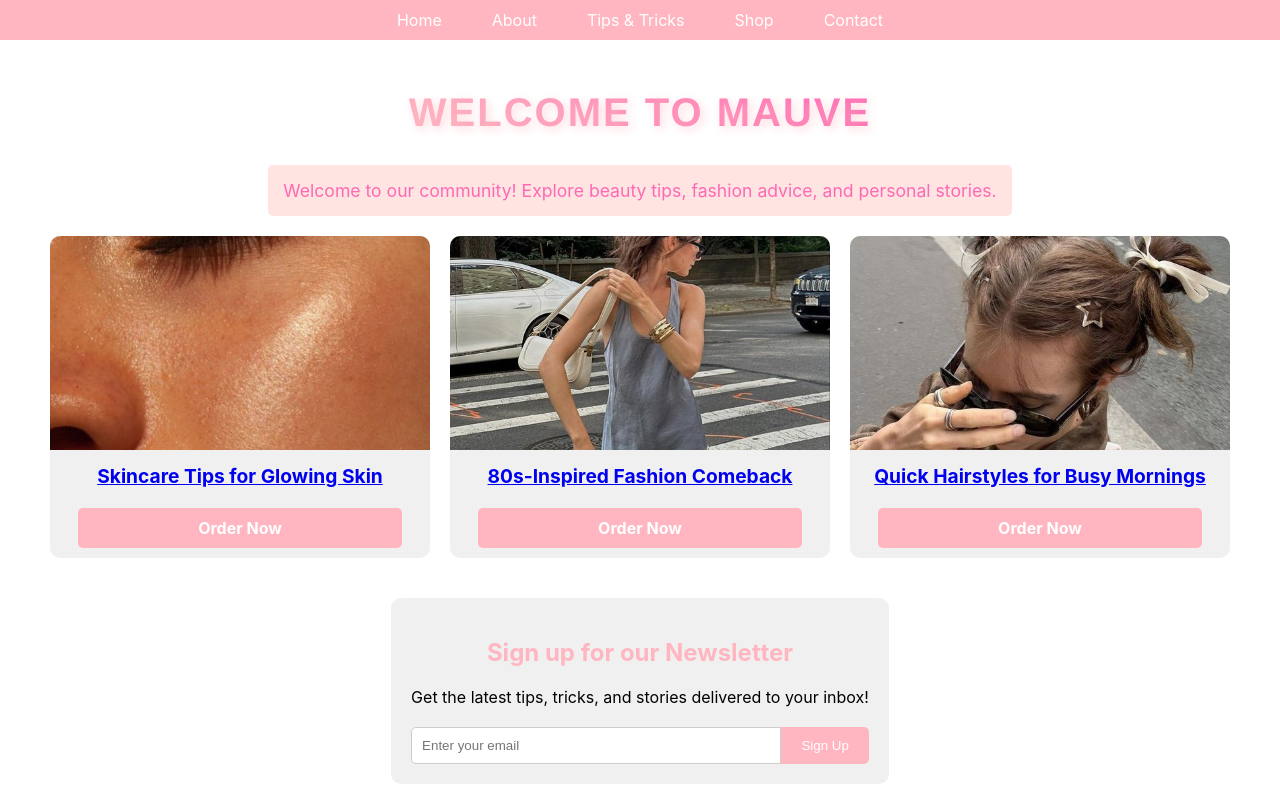
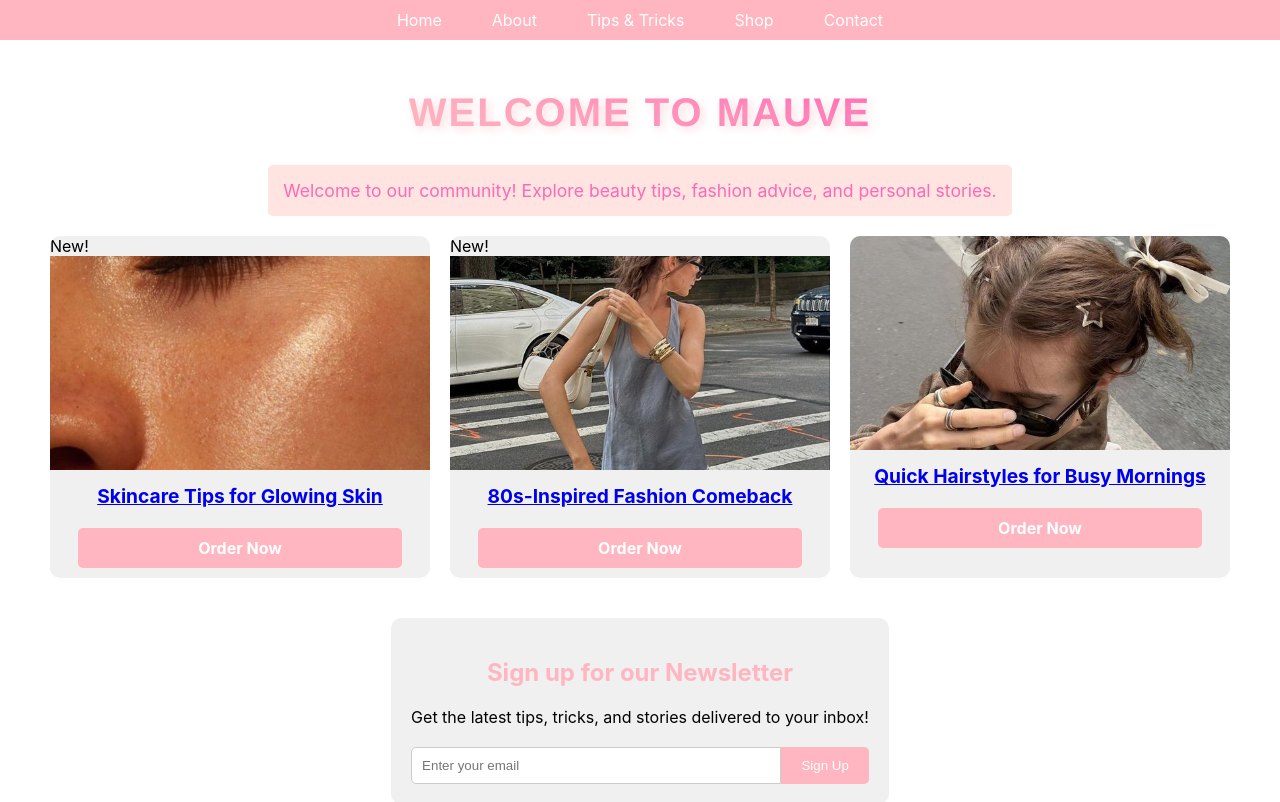
Before and after one commit to elizabethvilloria/blog, a React (Create React App) app: page / in a window 1280 px wide. Shown: the top 802 px of the page. Built offline with nearby package versions, Linux system fonts and the light colour scheme.

Commit message:
update Home page

```diff
--- a/src/Home.js
+++ b/src/Home.js
@@ -6,9 +6,24 @@ import './App.css';
 
 const Home = () => {
   const posts = [
-    { id: 1, title: 'Skincare Tips for Glowing Skin', image: '/images/skincare.jpg' },
-    { id: 2, title: '80s-Inspired Fashion Comeback', image: '/images/fashion.jpg' },
-    { id: 3, title: 'Quick Hairstyles for Busy Mornings', image: '/images/hairstyles.jpg' },
+    {
+      id: 1,
+      title: 'Skincare Tips for Glowing Skin',
+      image: '/images/skincare.jpg',
+      isNew: true
+    },
+    {
+      id: 2,
+      title: '80s-Inspired Fashion Comeback',
+      image: '/images/fashion.jpg',
+      isNew: true
+    },
+    {
+      id: 3,
+      title: 'Quick Hairstyles for Busy Mornings',
+      image: '/images/hairstyles.jpg',
+      isNew: false
+    },
   ];
 
   return (
@@ -18,6 +33,7 @@ const Home = () => {
       <div className="grid-container">
         {posts.map(post => (
           <div key={post.id} className="post-card">
+            {post.isNew && <span className="new-badge">New!</span>}
             <Link to={`/post/${post.id}`}>
               <img src={post.image} alt={post.title} />
               <h2>{post.title}</h2>
```
